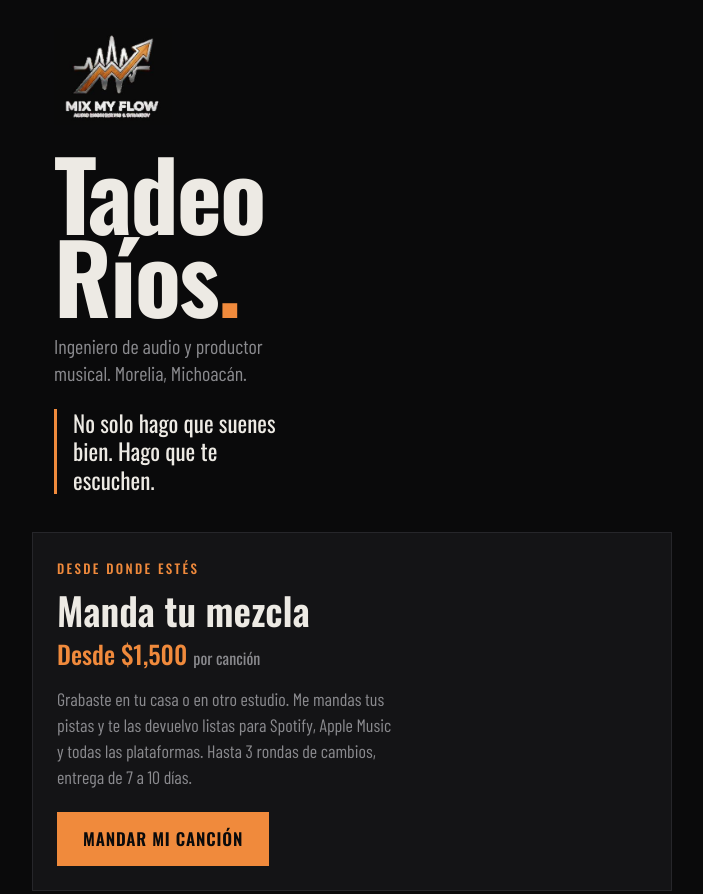
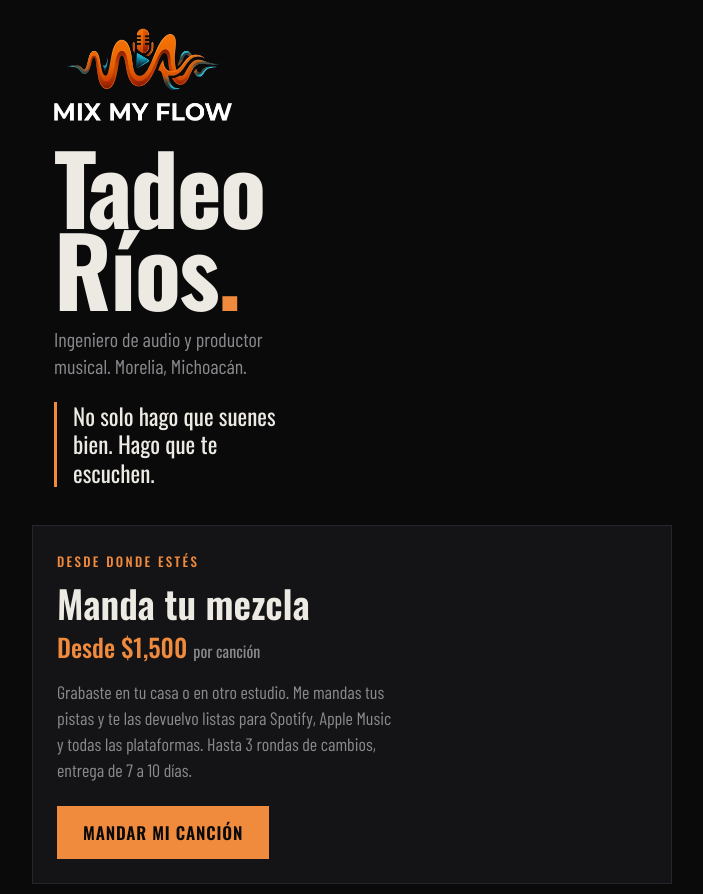
Before and after one commit to mixmyflow/mixmyflow, a plain HTML site: page index.html in a window 1280 px wide. Shown: the top 894 px of the page, without its empty margins (288-991 px from the left). Drawn offline with nearby package versions, Linux system fonts and the light colour scheme; a web font is replaced by a local one.

Commit message:
Add files via upload

```diff
--- a/index.html
+++ b/index.html
@@ -6,6 +6,8 @@
 <title>Tadeo Ríos · Mix My Flow · Estudio de grabación y mezcla en Morelia</title>
 <meta name="description" content="Grabación, mezcla y mastering en Morelia, Michoacán. Mezcla a distancia desde $1,500. Estudio desde $360 la hora. Aparta en línea, sin preguntar precios.">
 <meta name="theme-color" content="#0A0A0B">
+<link rel="icon" type="image/png" href="icono-app-512.png">
+<link rel="apple-touch-icon" href="icono-app-512.png">
 
 <meta property="og:title" content="Tadeo Ríos · Mix My Flow">
 <meta property="og:description" content="No solo hago que suenes bien. Hago que te escuchen. Grabación y mezcla en Morelia.">
@@ -54,7 +56,7 @@ a{color:inherit}
 
 .cabecera{padding:28px 0 0}
 
-.logo{width:118px;height:auto;display:block;margin-bottom:26px}
+.logo{width:178px;height:auto;display:block;margin-bottom:24px}
 
 .nombre{
   font-family:var(--display);
@@ -253,7 +255,7 @@ ol li b{color:var(--hueso);font-weight:600}
 
 <header class="cabecera">
   <div class="envoltura">
-    <img class="logo" src="logo-mixmyflow.png" alt="Mix My Flow">
+    <img class="logo" src="mmf-principal.png" alt="Mix My Flow" width="706" height="367">
     <h1 class="nombre">Tadeo<br>Ríos<b>.</b></h1>
     <p class="oficio">Ingeniero de audio y productor musical. Morelia, Michoacán.</p>
     <p class="lema">No solo hago que suenes bien. Hago que te escuchen.</p>
```
Also changed, not shown: icono-app-512.png (added), mmf-principal.png (added).
